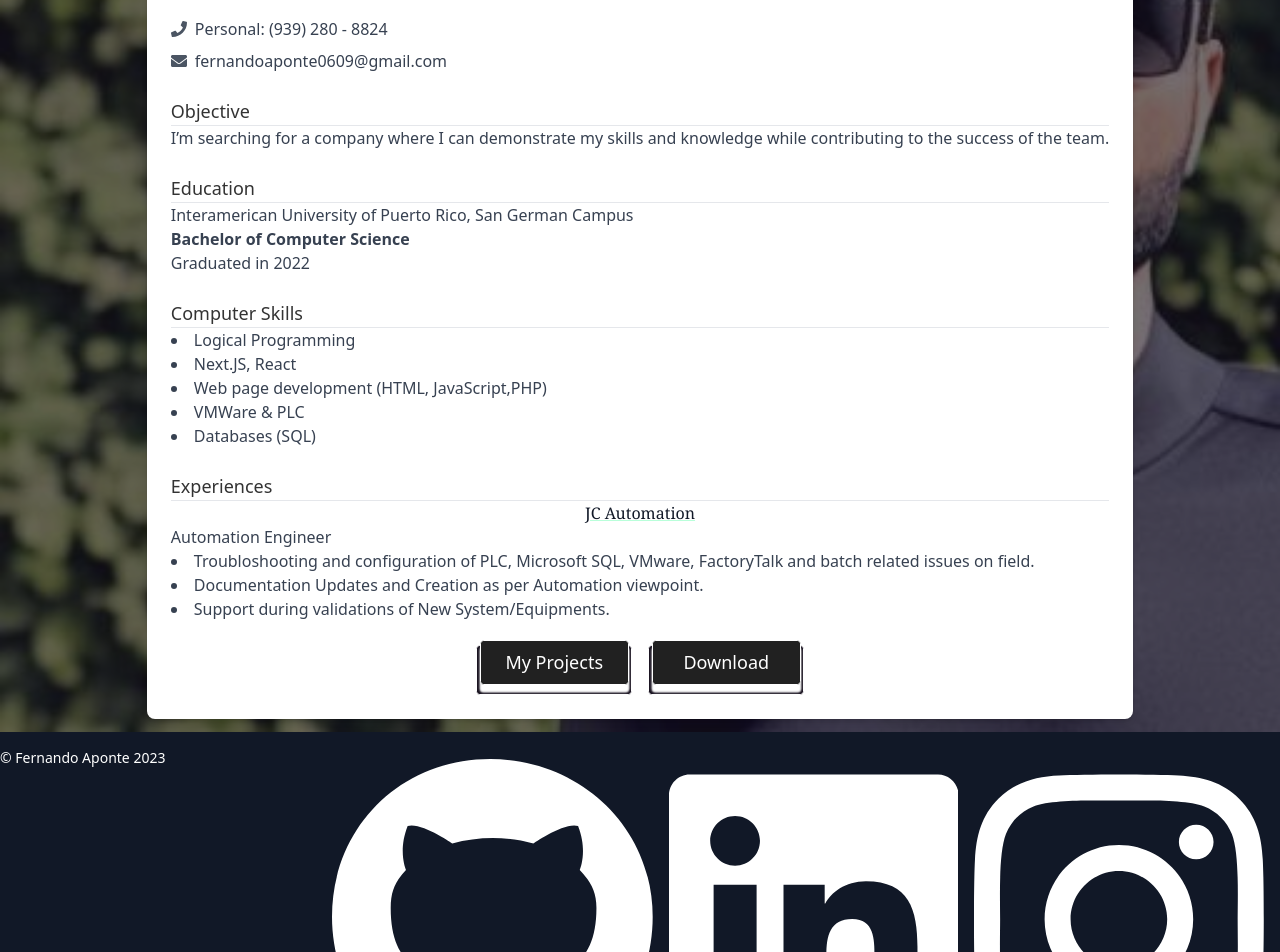
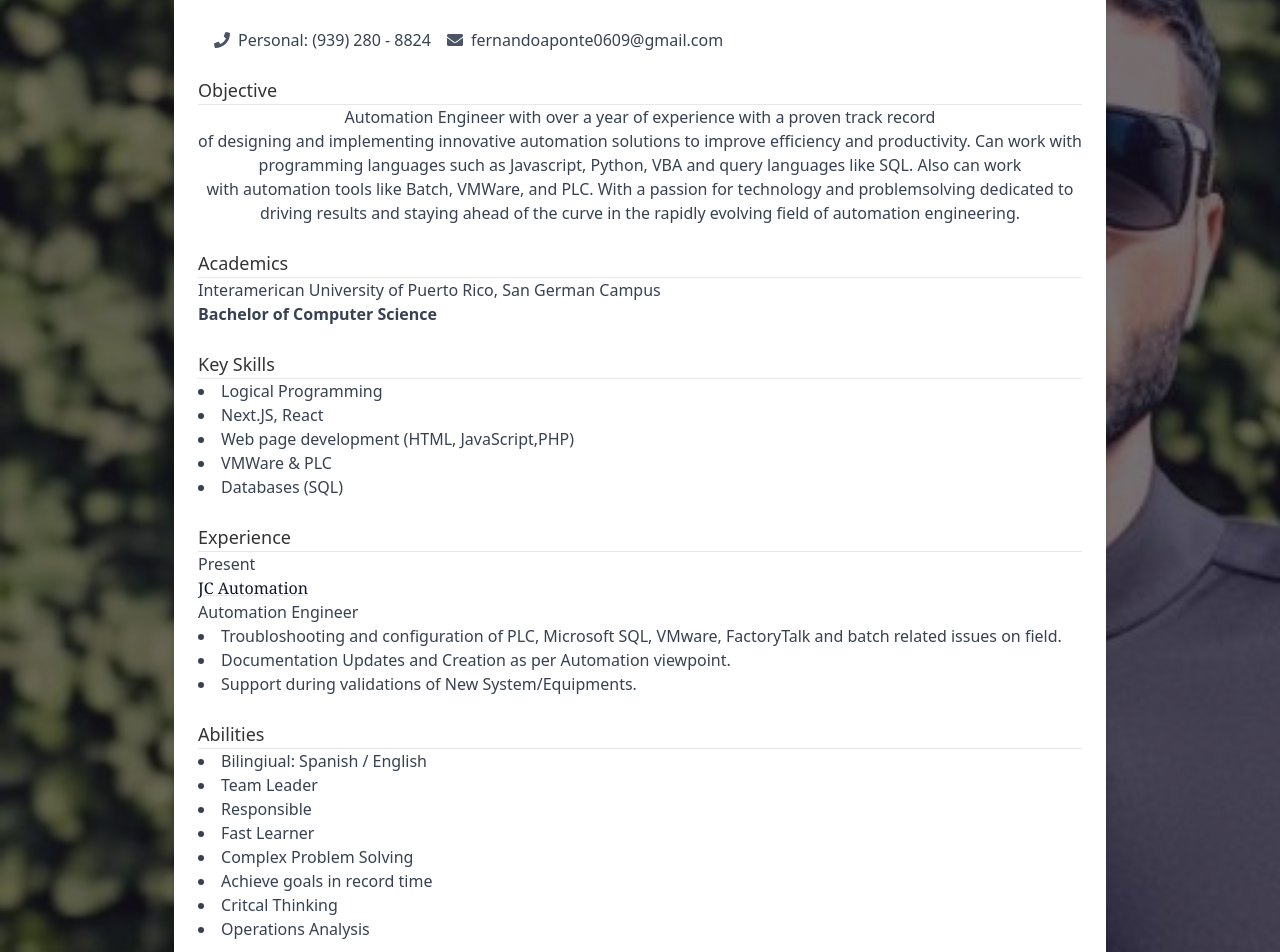
Before and after one commit to bySharkster/Portfolio, a Next.js app: page /about in a window 1280 px wide. Shown: the part 140-1092 px from the top of the page. Built offline with nearby package versions, Linux system fonts and the light colour scheme.

Commit message:
Resume Update

```diff
--- a/pages/about.js
+++ b/pages/about.js
@@ -8,33 +8,32 @@ export default function About() {
             <div className="hero-overlay bg-opacity-60"></div>
             <div className="bg-white p-6 rounded-lg shadow-md">
                 <div className="text-2xl font-medium">Fernando J. Aponte-Aponte</div>
-                <div className="mt-4 flex items-center">
-                    <FaPhone className="text-gray-600 mr-2" />
+                <div className="flex items-center mt-10">
+                        <FaPhone className="text-gray-600 mr-2 ml-4" />
                         <div className="text-gray-700">Personal: (939) 280 - 8824</div>
-                </div>
-                <div className="mt-2 flex items-center">
-                    <FaEnvelope className="text-gray-600 mr-2" />
+                        <FaEnvelope className="text-gray-600 mr-2 ml-4" />
                         <a href="mailto:fernandoaponte0609@gmail.com" className="text-gray-700">fernandoaponte0609@gmail.com</a>
                 </div>
                 <div className="mt-6">
                     <div className="text-lg font-medium">Objective</div>
                     <hr/>
-                    <div className="text-gray-700">I’m searching for a company where I can demonstrate my skills and knowledge while contributing to the success of the team.</div>
+                    <div className="text-gray-700 text-center">Automation Engineer with over a year of experience with a proven track record <br/>of designing and implementing innovative automation solutions to improve efficiency and productivity. Can work with
+                    <br/>programming languages such as Javascript, Python, VBA and query languages like SQL. Also can work
+                    <br/>with automation tools like Batch, VMWare, and PLC. With a passion for technology and problemsolving dedicated to <br/> driving results and staying ahead of the curve in the rapidly evolving field of automation engineering.</div>
                     </div>
                     <div className="mt-6">
-                    <div className="text-lg font-medium">Education</div>
+                        <div className="text-lg font-medium">Academics</div>
                         <hr/>
-                    <div className="text-gray-700">Interamerican University of Puerto Rico, San German Campus <br/> <strong>Bachelor of Computer Science</strong> <br/> Graduated in 2022</div>
+                        <div className="text-gray-700">Interamerican University of Puerto Rico, San German Campus <br/> <strong>Bachelor of Computer Science</strong> <br/> </div>
                     </div>
                     <div className="mt-6">
-                    <div className="text-lg font-medium">Computer Skills</div>
+                        <div className="text-lg font-medium">Key Skills</div>
                         <hr/>
                         <div className="text-gray-700">
                         <ul className="list-disc list-inside ">
                             <li>Logical Programming</li>
                             <li>Next.JS, React</li>
                             <li>Web page development (HTML, JavaScript,PHP)</li>
-
                             <li>VMWare & PLC</li>
                             <li>Databases (SQL)</li>
                         </ul>
@@ -42,14 +41,32 @@ export default function About() {
                         </div>
                     </div>
                     <div className="mt-6">
-                    <div className="text-lg font-medium">Experiences</div>
+                        <div className="text-lg font-medium">Experience</div>
                         <hr/>
                         <div className="text-gray-700">
-                        <h3 className="text-gray-900 text-center decoration-success-content font-serif underline">JC Automation</h3>
+                            <p>Present</p>
+                            <h3 className="text-gray-900 text-left decoration-success-content font-serif underline">JC Automation</h3>
                             <ul className="list-disc list-inside ">Automation Engineer
                             <li>Troubloshooting and configuration of PLC, Microsoft SQL, VMware, FactoryTalk and batch related issues on field.</li>
                             <li>Documentation Updates and Creation as per Automation viewpoint.</li>
                             <li>Support during validations of New System/Equipments.</li>
+                            </ul>
+                        </div>
+                    </div>
+                    <div className="mt-6">
+                        <div className="text-lg font-medium">Abilities</div>
+                        <hr/>
+                        <div className="text-gray-700">
+
+                            <ul className="list-disc list-inside ">
+                            <li>Bilingiual: Spanish / English</li>
+                            <li>Team Leader</li>
+                            <li>Responsible</li>
+                            <li>Fast Learner</li>
+                            <li>Complex Problem Solving</li>
+                            <li>Achieve goals in record time</li>
+                            <li>Critcal Thinking</li>
+                            <li>Operations Analysis</li>
                             </ul>
                         </div>
                     </div>
```
Lines whose indentation alone changed are shown as unchanged.
